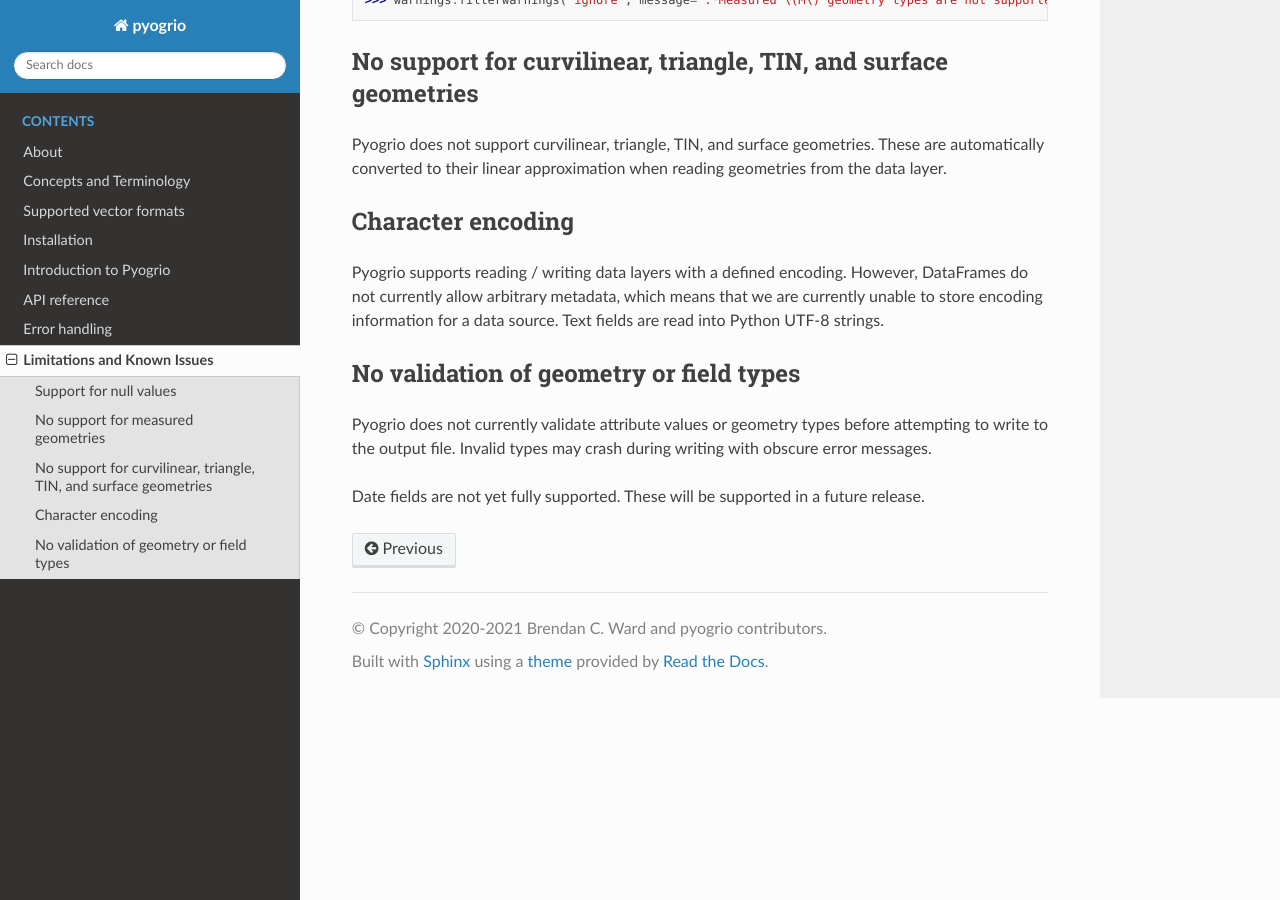
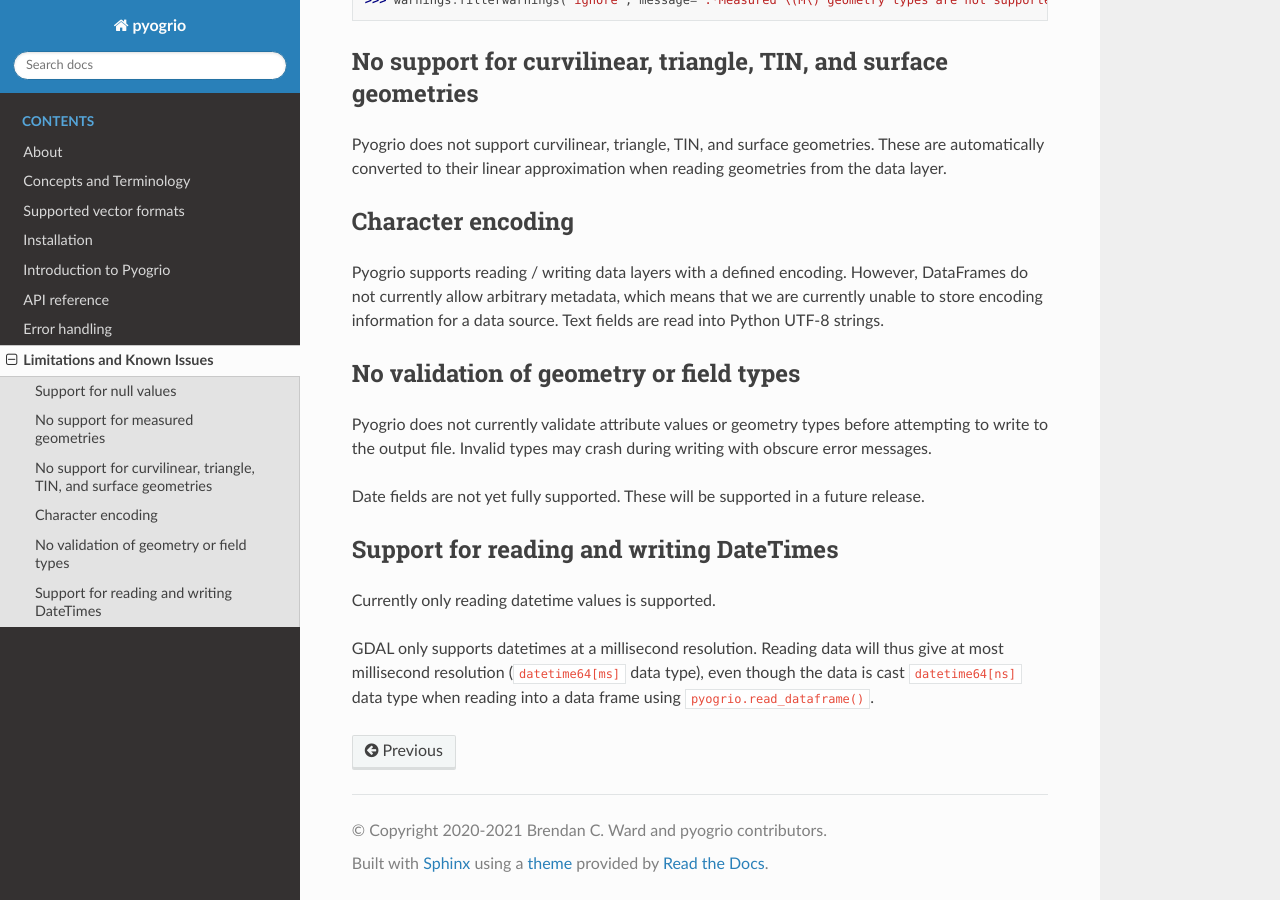
Before and after one commit to geopandas/pyogrio, a Sphinx documentation site: the page built from docs/source/known_issues.md, in a window 1280 px wide and 900 px high, scrolled down 791 px. Built offline with Sphinx 7.4.7 and the Read the Docs theme 2.0.0, drawn with Linux system fonts in a browser that asks for light colours.

Commit message:
ENH: read DateTime fields with millisecond accuracy (#111)

```diff
--- a/docs/source/known_issues.md
+++ b/docs/source/known_issues.md
@@ -54,3 +54,12 @@ with obscure error messages.
 
 Date fields are not yet fully supported. These will be supported in a future
 release.
+
+## Support for reading and writing DateTimes
+
+Currently only reading datetime values is supported.
+
+GDAL only supports datetimes at a millisecond resolution. Reading data will thus
+give at most millisecond resolution (`datetime64[ms]` data type), even though
+the data is cast `datetime64[ns]` data type when reading into a data frame
+using `pyogrio.read_dataframe()`.
```
Also changed, not shown: 5 other files.
